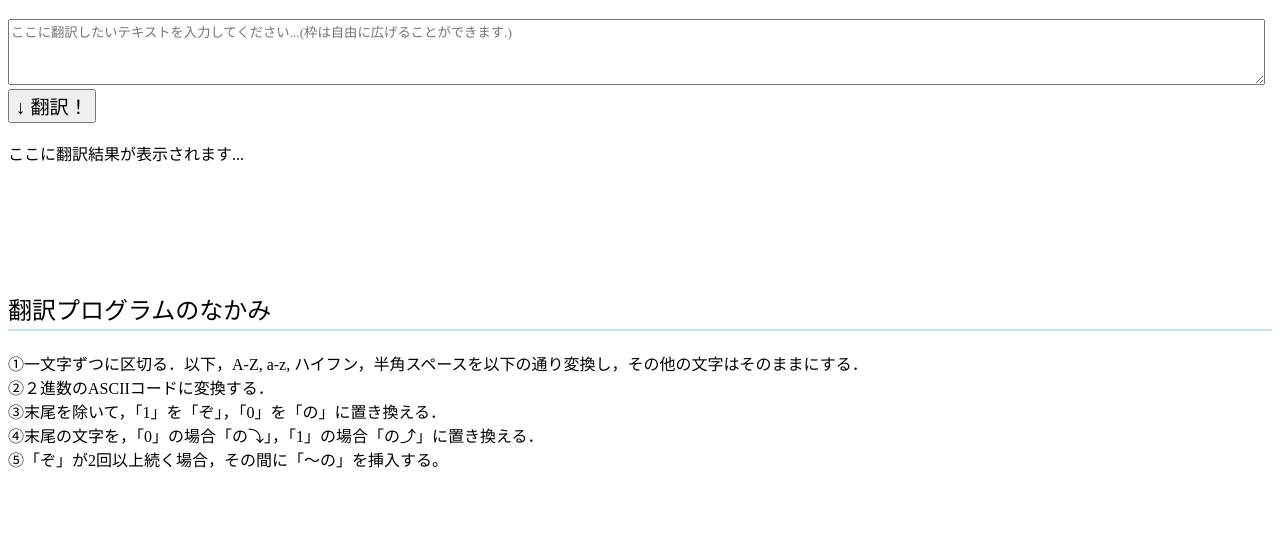
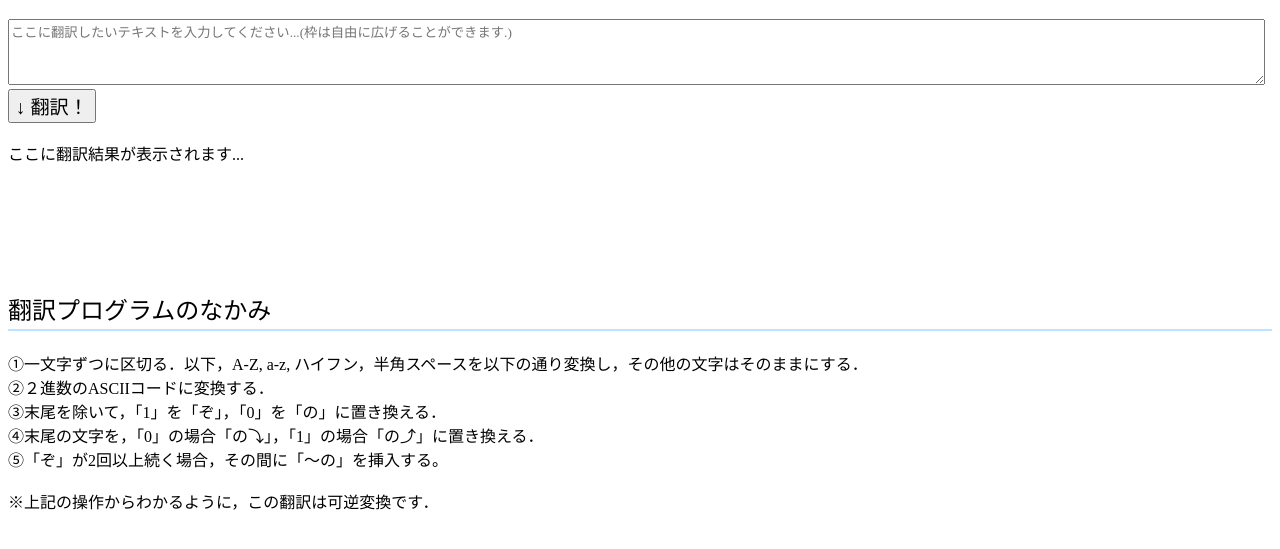
Before and after one commit to R52-JP/ZTranslate, a plain HTML site: page index.html in a window 1280 px wide. Shown: the part 77-626 px from the top of the page. Drawn offline with Linux system fonts and the light colour scheme; a web font is replaced by a local one.

Commit message:
Update index.html

```diff
--- a/index.html
+++ b/index.html
@@ -48,7 +48,8 @@
   <a>②２進数のASCIIコードに変換する．</a><br>
   <a>③末尾を除いて，「1」を「ぞ」，「0」を「の」に置き換える．</a><br>
   <a>④末尾の文字を，「0」の場合「の⤵」，「1」の場合「の⤴」に置き換える．</a><br>
-  <a>⑤「ぞ」が2回以上続く場合，その間に「～の」を挿入する。</a><br>
+  <a>⑤「ぞ」が2回以上続く場合，その間に「～の」を挿入する。</a><br><br>
+  <a>※上記の操作からわかるように，この翻訳は可逆変換です．</a>
   <script>
     let inputT;
     let result = "";
```
